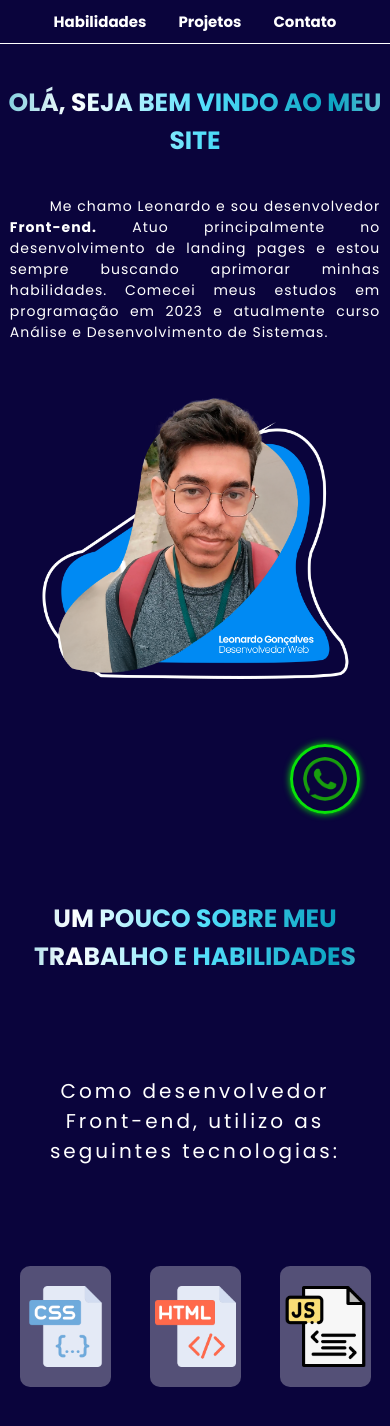
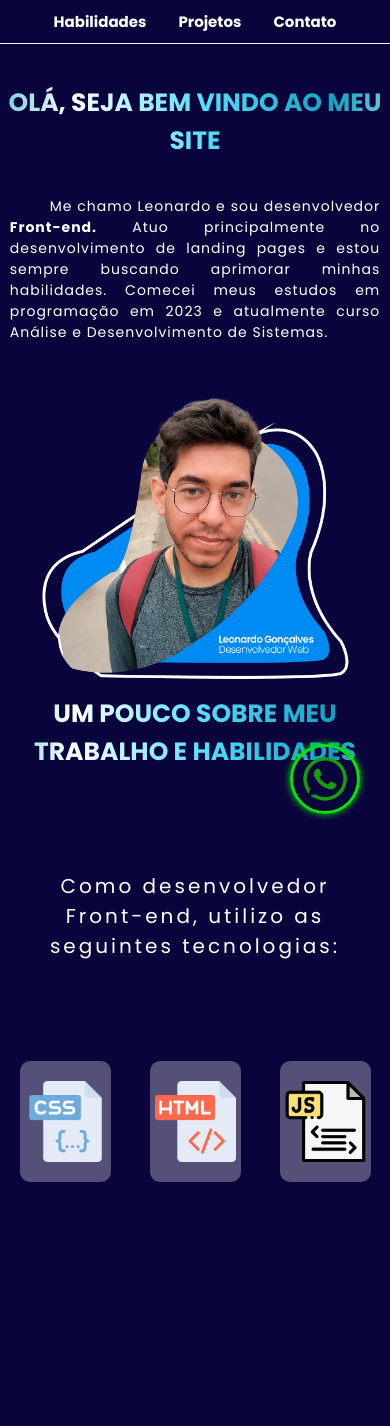
Before and after one commit to LeoGB09/pagina-pessoal, a plain HTML site: page index.html in a window 390 px wide. Drawn offline with nearby package versions, Linux system fonts and the light colour scheme; a web font is replaced by a local one.

Commit message:
Atualização
corrigindo bug de responsividade

```diff
--- a/style/responsividade.css
+++ b/style/responsividade.css
@@ -3,7 +3,7 @@
     /* seção 1 */
     .apresentacao{
         flex-direction: column;
-        height: 70vh;
+        height: 100%;
         gap: 40px;
     }
 
@@ -28,7 +28,6 @@
 
     /* seção 2 */
     .campo-sobre-habilidades{
-        margin-top: 130px;
         text-align: center;
     }
 
@@ -49,9 +48,6 @@
         display: none;
     }
     /* Seção 1 */
-    .apresentacao{
-        height: 80vh;
-    }
     .apresentacao-conteudo h2{
         font-size: 25px;
     }
@@ -65,13 +61,16 @@
     .subtitulo{
         font-size: 25px;
         text-align: center;
-        margin-top: 80px;
     }
 
     .campo-sobre-habilidades p{
         margin: 0 20px;
         text-align: center;
     }
+}
+/* VERSÃO 600PX */
+@media (max-width: 600px){
+
 }
 /* VERSÃO DE CELULAR */
 @media (max-width: 450px){
@@ -81,7 +80,6 @@
     /* Seção 1 */
     .apresentacao{
         margin: 0px 0px;
-        height: 90vh;
     }
 
     .apresentacao-conteudo h2{
@@ -98,9 +96,6 @@
         width: 80%;
     }
     /* Seção 2*/
-    .campo-sobre-habilidades{
-        margin-top: 1rem;
-    }
 
     .campo-tecnologias{
         gap: 0;
@@ -121,9 +116,6 @@
 /* VERSÕES DE 375PX */
 @media (max-width: 380px){
     /* Seção 1 */
-    .apresentacao{
-        height: 100vh;
-    }
 
     .campo-sobre-habilidades{
         margin-top: 0rem;
@@ -132,12 +124,10 @@
 
 @media (max-width: 350px){
     /* Seção 1 */
-    .apresentacao{
-        height: 80vh;
-    }
+
 }
 
-@media (max-height: 600px){
+/* @media (max-height: 600px){
     .campo-sobre-habilidades{
         margin-top: 530px;
     }
@@ -147,4 +137,4 @@
     .campo-sobre-habilidades{
         margin-top: 700px;
     }
-}
+} */
```
